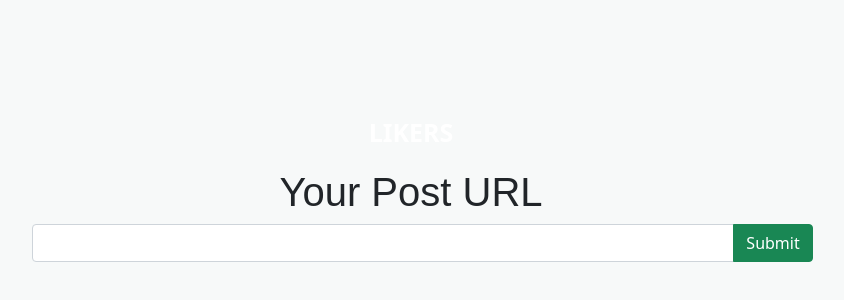
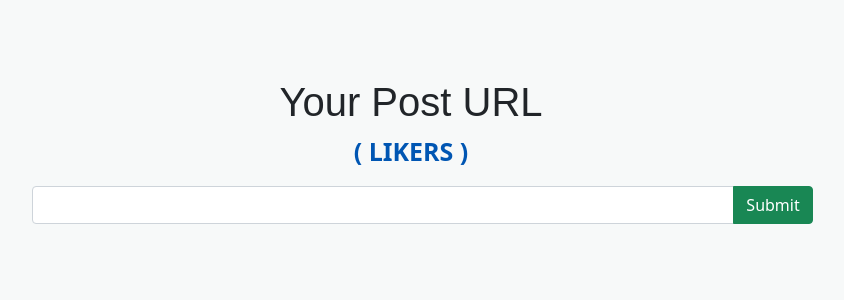
Before and after one commit to berkay9596/DesoWheel, a React (Create React App) app: page /like in a window 1280 px wide. Shown: the part 212-512 px from the top of the page, without its empty margins (229-1073 px from the left). Built offline with nearby package versions, Linux system fonts and the light colour scheme; a web font is replaced by a local one.

Commit message:
url sayfaları style change

```diff
--- a/src/pages/LikeInput.js
+++ b/src/pages/LikeInput.js
@@ -11,18 +11,16 @@ const LikeInput = () => {
   const navigate = useNavigate();
   const headers = {
     PostUrl: url,
-    ReaderPublicKey:
-      "BC1YLianxEsskKYNyL959k6b6UPYtRXfZs4MF3GkbWofdoFQzZCkJRB",
+    ReaderPublicKey: "BC1YLianxEsskKYNyL959k6b6UPYtRXfZs4MF3GkbWofdoFQzZCkJRB",
   };
   const formSubmit = async (e) => {
     e.preventDefault();
     if (!url) {
       toast.error("Please enter the url.");
-    }else if (!url.includes("post")) {
+    } else if (!url.includes("post")) {
       toast.error("Please enter valid url");
       setUrl("");
-    }
-    else {
+    } else {
       await dispatch(getProfiles(headers));
       navigate("/wheel");
     }
@@ -30,14 +28,13 @@ const LikeInput = () => {
 
   return (
     <div
-    className="container"
-    style={{
-      height:"100vh",
-      display: "flex",
-      flexDirection:"column-reverse",
-      justifyContent: "center",
-
-    }}
+      className="container"
+      style={{
+        height: "91vh",
+        display: "flex",
+        flexDirection: "column-reverse",
+        justifyContent: "center",
+      }}
     >
       <form onSubmit={formSubmit} className="form-group">
         <div
@@ -59,20 +56,22 @@ const LikeInput = () => {
           </button>
         </div>
       </form>
-      <h1 className="text-center" style={{ zIndex: -2 }}>
-        Your Post URL
-      </h1>
       <p
         className="text-center"
         style={{
           fontWeight: "bold",
-          color: "white",
+          color: "#0056B3",
           fontSize: "25px",
+          fontWeight:"bold",
           zIndex: -2,
         }}
       >
-        LIKERS
+       ( LIKERS )
       </p>
+      <h1 className="text-center" style={{ zIndex: -2 , lineHeight:"45px"}}>
+        Your Post URL
+      </h1>
+
     </div>
   );
 };
--- a/src/pages/RepostInput.js
+++ b/src/pages/RepostInput.js
@@ -30,7 +30,7 @@ const RepostInput = () => {
     <div
     className="container"
     style={{
-      height:"100vh",
+      height:"92vh",
       display: "flex",
       flexDirection:"column-reverse",
       justifyContent: "center",
@@ -56,20 +56,21 @@ const RepostInput = () => {
           </button>
         </div>
       </form>
-      <h1 className="text-center" style={{ zIndex: -2 }}>
-        Your Post URL
-      </h1>
       <p
         className="text-center"
         style={{
           fontWeight: "bold",
-          color: "white",
+          color: "#0056B3",
           fontSize: "25px",
           zIndex: -2,
         }}
       >
-        REPOSTERS
+       ( REPOSTERS )
       </p>
+      <h1 className="text-center" style={{ zIndex: -2, lineHeight:"45px" }}>
+        Your Post URL
+      </h1>
+
     </div>
   );
 };
```
